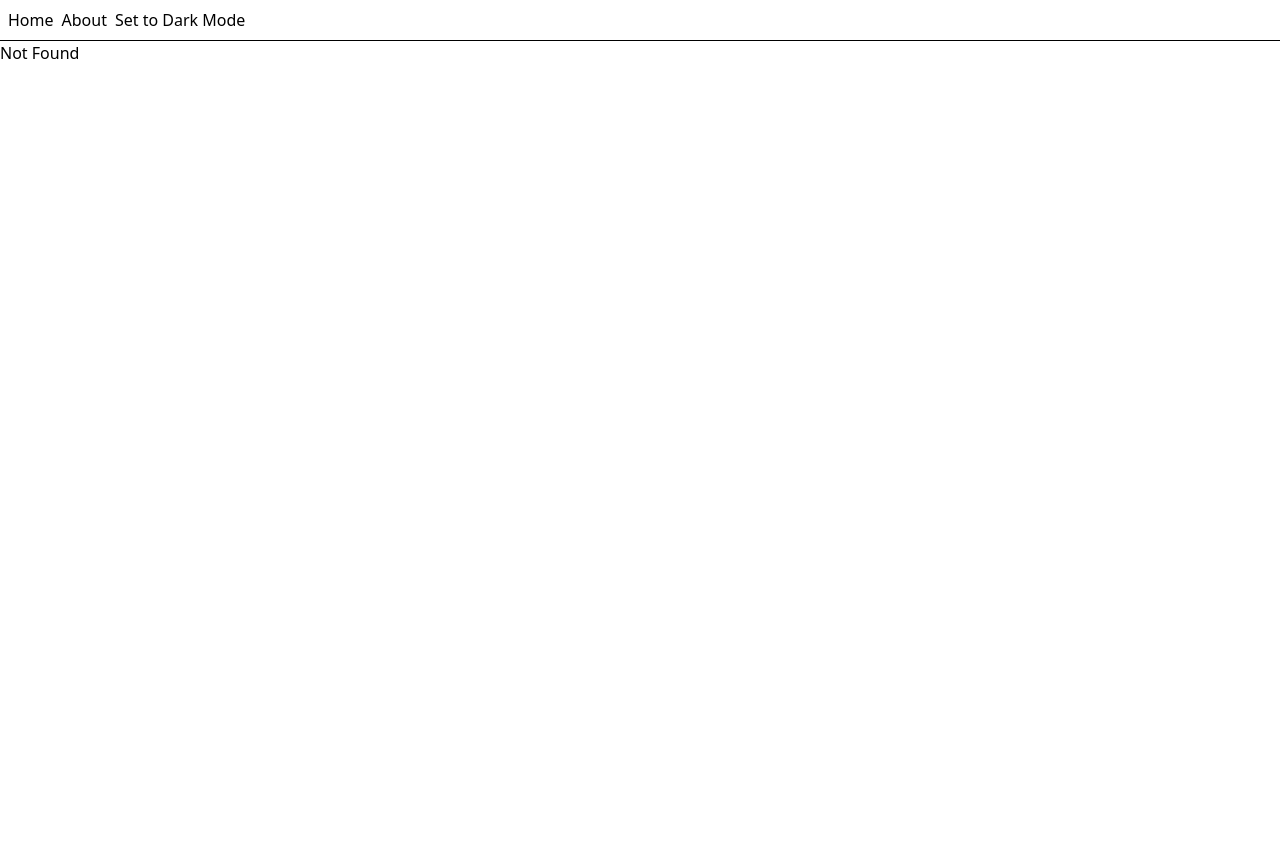
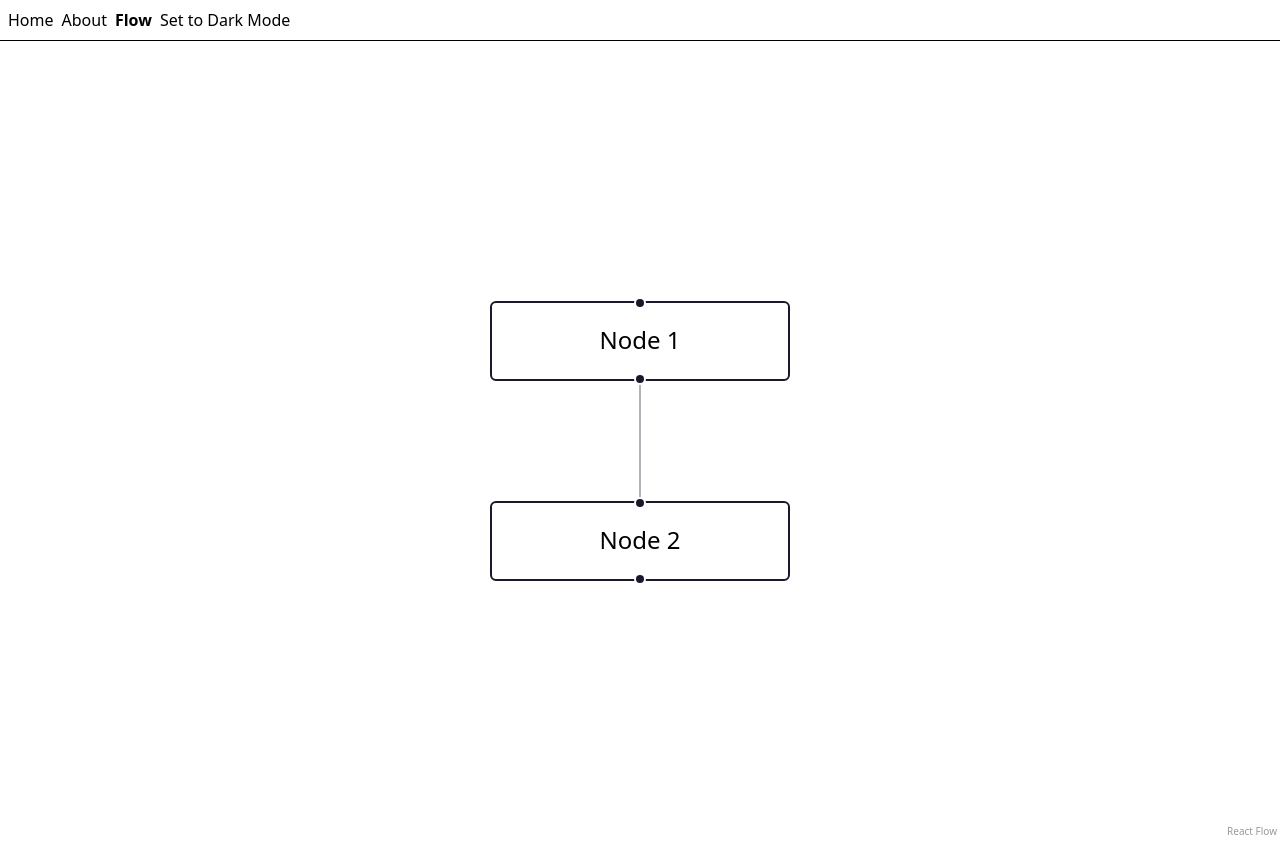
Before and after one commit to emilyeserven/react-flow-experiment, a React (Vite) app in the folder client/: page /flow in a window 1280 px wide. Before the commit this address had no page. Before the commit the page ends 800 px from the top, so only its background shows below. Built offline with nearby package versions, Linux system fonts and the light colour scheme.

Commit message:
Basic flow added and works

```diff
--- a/client/src/routeTree.gen.ts
+++ b/client/src/routeTree.gen.ts
@@ -9,9 +9,15 @@
 // Additionally, you should also exclude this file from your linter and/or formatter to prevent it from being checked or modified.
 
 import { Route as rootRouteImport } from './routes/__root'
+import { Route as FlowRouteImport } from './routes/flow'
 import { Route as AboutRouteImport } from './routes/about'
 import { Route as IndexRouteImport } from './routes/index'
 
+const FlowRoute = FlowRouteImport.update({
+  id: '/flow',
+  path: '/flow',
+  getParentRoute: () => rootRouteImport,
+} as any)
 const AboutRoute = AboutRouteImport.update({
   id: '/about',
   path: '/about',
@@ -26,31 +32,42 @@ const IndexRoute = IndexRouteImport.update({
 export interface FileRoutesByFullPath {
   '/': typeof IndexRoute
   '/about': typeof AboutRoute
+  '/flow': typeof FlowRoute
 }
 export interface FileRoutesByTo {
   '/': typeof IndexRoute
   '/about': typeof AboutRoute
+  '/flow': typeof FlowRoute
 }
 export interface FileRoutesById {
   __root__: typeof rootRouteImport
   '/': typeof IndexRoute
   '/about': typeof AboutRoute
+  '/flow': typeof FlowRoute
 }
 export interface FileRouteTypes {
   fileRoutesByFullPath: FileRoutesByFullPath
-  fullPaths: '/' | '/about'
+  fullPaths: '/' | '/about' | '/flow'
   fileRoutesByTo: FileRoutesByTo
-  to: '/' | '/about'
-  id: '__root__' | '/' | '/about'
+  to: '/' | '/about' | '/flow'
+  id: '__root__' | '/' | '/about' | '/flow'
   fileRoutesById: FileRoutesById
 }
 export interface RootRouteChildren {
   IndexRoute: typeof IndexRoute
   AboutRoute: typeof AboutRoute
+  FlowRoute: typeof FlowRoute
 }
 
 declare module '@tanstack/react-router' {
   interface FileRoutesByPath {
+    '/flow': {
+      id: '/flow'
+      path: '/flow'
+      fullPath: '/flow'
+      preLoaderRoute: typeof FlowRouteImport
+      parentRoute: typeof rootRouteImport
+    }
     '/about': {
       id: '/about'
       path: '/about'
@@ -71,6 +88,7 @@ declare module '@tanstack/react-router' {
 const rootRouteChildren: RootRouteChildren = {
   IndexRoute: IndexRoute,
   AboutRoute: AboutRoute,
+  FlowRoute: FlowRoute,
 }
 export const routeTree = rootRouteImport
   ._addFileChildren(rootRouteChildren)
--- a/client/src/routes/__root.tsx
+++ b/client/src/routes/__root.tsx
@@ -24,6 +24,13 @@ const RootComponent: React.FunctionComponent = () => {
           About
         </Link>
 
+        <Link
+          to="/flow"
+          className="[&.active]:font-bold"
+        >
+          Flow
+        </Link>
+
         {
           theme === "dark"
             ? (
--- /dev/null
+++ b/client/src/routes/flow.tsx
@@ -0,0 +1,75 @@
+import { useCallback, useState } from "react";
+
+import { createFileRoute } from "@tanstack/react-router";
+import { addEdge, applyEdgeChanges, applyNodeChanges, ReactFlow } from "@xyflow/react";
+
+// @ts-expect-error It works, don't worry.
+import "@xyflow/react/dist/style.css";
+
+const initialNodes = [
+  {
+    id: "n1",
+    position: {
+      x: 0,
+      y: 0,
+    },
+    data: {
+      label: "Node 1",
+    },
+  },
+  {
+    id: "n2",
+    position: {
+      x: 0,
+      y: 100,
+    },
+    data: {
+      label: "Node 2",
+    },
+  },
+];
+const initialEdges = [{
+  id: "n1-n2",
+  source: "n1",
+  target: "n2",
+}];
+
+export const Route = createFileRoute("/flow")({
+  component: Flow,
+});
+
+function Flow() {
+  const [nodes, setNodes] = useState(initialNodes);
+  const [edges, setEdges] = useState(initialEdges);
+
+  const onNodesChange = useCallback(
+    changes => setNodes(nodesSnapshot => applyNodeChanges(changes, nodesSnapshot)),
+    [],
+  );
+  const onEdgesChange = useCallback(
+    changes => setEdges(edgesSnapshot => applyEdgeChanges(changes, edgesSnapshot)),
+    [],
+  );
+  const onConnect = useCallback(
+    params => setEdges(edgesSnapshot => addEdge(params, edgesSnapshot)),
+    [],
+  );
+
+  return (
+    <div
+      style={{
+        width: "100vw",
+        height: "100vh",
+      }}
+    >
+      <ReactFlow
+        nodes={nodes}
+        edges={edges}
+        onNodesChange={onNodesChange}
+        onEdgesChange={onEdgesChange}
+        onConnect={onConnect}
+        fitView
+      />
+    </div>
+  );
+}
```
